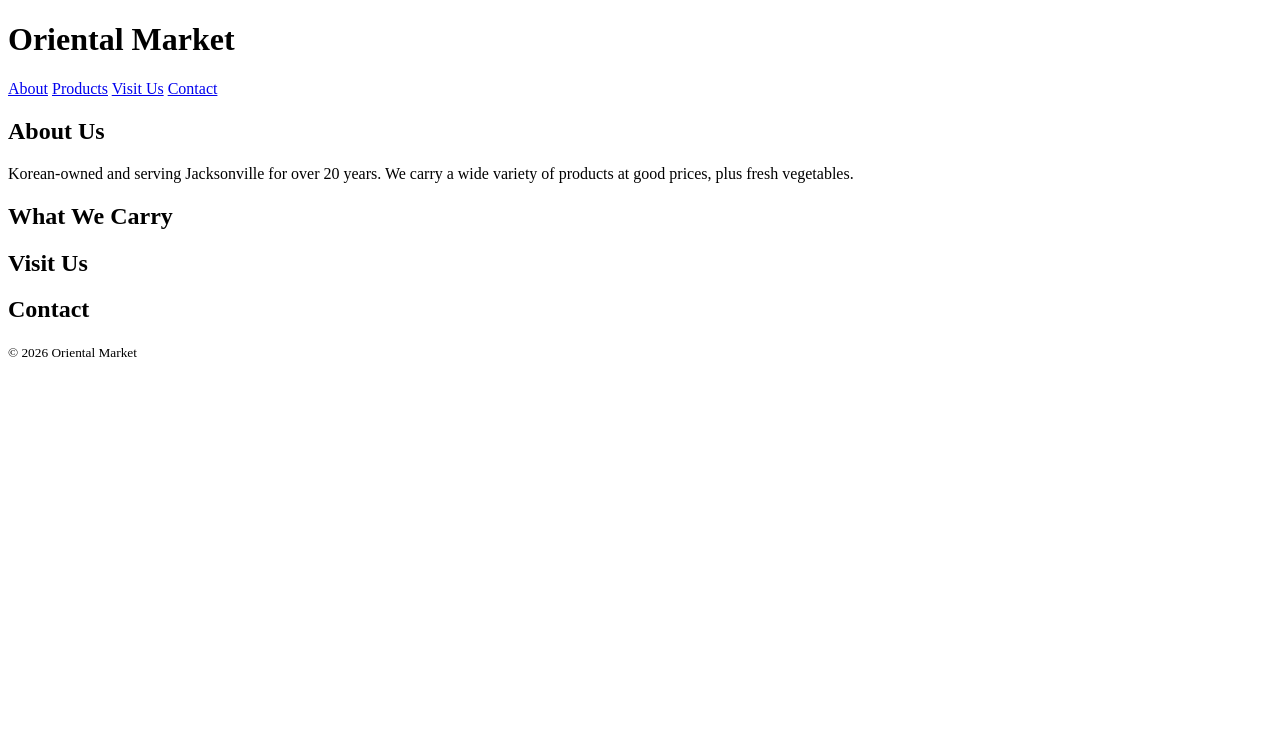
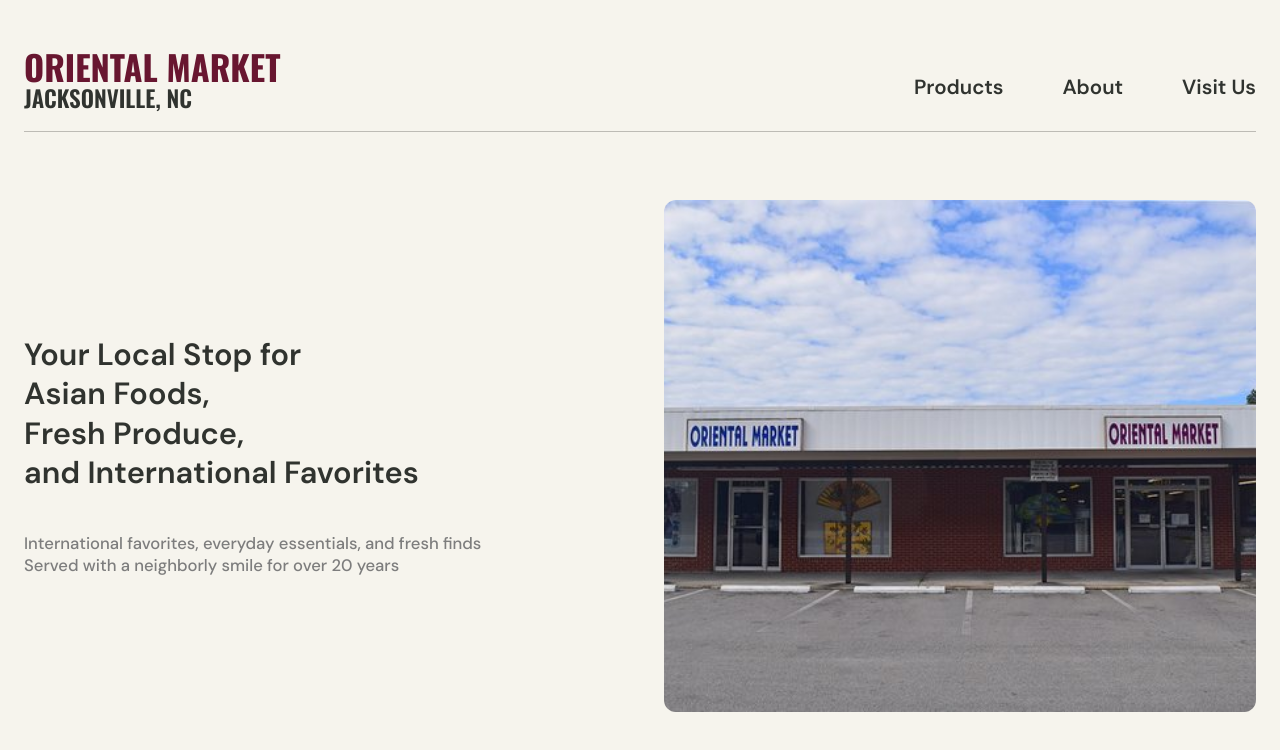
Before and after one commit to mannyrse/oriental-market-website, a plain HTML site: page index.html in a window 1280 px wide. Drawn offline with nearby package versions, Linux system fonts and the light colour scheme.

Commit message:
made basic hero section for site

```diff
--- a/index.html
+++ b/index.html
@@ -5,45 +5,56 @@
     <meta charset="UTF-8">
     <meta name="viewport" content="width=device-width, initial-scale=1.0">
     <title>Oriental Market | Jacksonville, NC</title>
+    <meta name="description"
+        content="Korean-owned market in Jacksonville, NC, serving the community for over 20 years. Asian foods, fresh produce, and international favorites.">
+
+    <link rel="preconnect" href="https://fonts.googleapis.com">
+    <link rel="preconnect" href="https://fonts.gstatic.com" crossorigin>
+    <link href="https://fonts.googleapis.com/css2?family=DM+Sans:wght@500;600&family=Oswald:wght@600;700&display=swap"
+        rel="stylesheet">
     <link rel="stylesheet" href="styles.css">
 </head>
 
 <body>
 
-    <header>
-        <h1>Oriental Market</h1>
-        <nav>
-            <a href="#about">About</a>
-            <a href="#products">Products</a>
-            <a href="#visit">Visit Us</a>
-            <a href="#contact">Contact</a>
-        </nav>
+    <header class="site-header">
+        <div class="container header-inner">
+            <a href="#" class="logo" aria-label="Oriental Market, Jacksonville, NC">
+                <span class="logo-name">Oriental Market</span>
+                <span class="logo-sub">Jacksonville, NC</span>
+            </a>
+
+            <nav class="nav" aria-label="Main">
+                <a href="#products">Products</a>
+                <a href="#about">About</a>
+                <a href="#visit">Visit Us</a>
+            </nav>
+        </div>
     </header>
 
     <main>
-        <section id="about">
-            <h2>About Us</h2>
-            <p>Korean-owned and serving Jacksonville for over 20 years. We carry a wide variety of products at good
-                prices, plus fresh vegetables.</p>
-        </section>
+        <section class="hero">
+            <div class="container hero-inner">
+                <div class="hero-text">
+                    <h1>
+                        Your Local Stop for<br>
+                        Asian Foods,<br>
+                        Fresh Produce,<br>
+                        and International Favorites
+                    </h1>
+                    <p>
+                        International favorites, everyday essentials, and fresh finds<br>
+                        Served with a neighborly smile for over 20 years
+                    </p>
+                </div>
 
-        <section id="products">
-            <h2>What We Carry</h2>
-
-        </section>
-        <section id="visit">
-            <h2>Visit Us</h2>
-
-        </section>
-        <section id="contact">
-            <h2>Contact</h2>
-
+                <div class="hero-image">
+                    <img src="images/storefront.jpg" alt="Temporary placeholder image" width="800" height="800">
+                </div>
+            </div>
         </section>
     </main>
 
-    <footer>
-        <small>&copy; 2026 Oriental Market</small>
-    </footer>
 </body>
 
 </html>
--- a/styles.css
+++ b/styles.css
@@ -0,0 +1,171 @@
+/* Variables */
+
+:root {
+    --color-bg: #F6F4ED;
+    --color-logo: #681630;
+    --color-text: #30332F;
+    --color-subtext: #7D7D7D;
+    --color-line: #BDBBB5;
+
+    --font-body: "DM Sans", system-ui, sans-serif;
+    --font-logo: "Oswald", "Arial Narrow", sans-serif;
+
+    --container-width: 1250px;
+    --gutter: 1.5rem;
+}
+
+
+/* Base */
+
+*,
+*::before,
+*::after {
+    box-sizing: border-box;
+}
+
+body {
+    margin: 0;
+    background-color: var(--color-bg);
+    color: var(--color-text);
+    font-family: var(--font-body);
+    line-height: 1.5;
+}
+
+a {
+    color: inherit;
+    text-decoration: none;
+}
+
+img {
+    display: block;
+    max-width: 100%;
+}
+
+.container {
+    width: 100%;
+    max-width: calc(var(--container-width) + var(--gutter) * 2);
+    margin-inline: auto;
+    padding-inline: var(--gutter);
+}
+
+/* Header  */
+
+.header-inner {
+    display: flex;
+    align-items: flex-end;
+    justify-content: space-between;
+    gap: 1.5rem;
+    padding-top: 3rem;
+    padding-bottom: 1.25rem;
+    border-bottom: 1px solid var(--color-line);
+    /* keeps the line inside the content width, not full bleed */
+    max-width: var(--container-width);
+    padding-inline: 0;
+    margin-inline: auto;
+    width: calc(100% - var(--gutter) * 2);
+}
+
+.logo {
+    display: flex;
+    flex-direction: column;
+    line-height: 1.1;
+}
+
+.logo-name {
+    color: var(--color-logo);
+    font-family: var(--font-logo);
+    font-weight: 700;
+    font-size: clamp(1.6rem, 3vw, 2.15rem);
+    text-transform: uppercase;
+}
+
+.logo-sub {
+    color: var(--color-text);
+    font-family: var(--font-logo);
+    font-weight: 600;
+    font-size: clamp(1rem, 1.8vw, 1.45rem);
+    text-transform: uppercase;
+}
+
+.nav {
+    display: flex;
+    gap: clamp(1.25rem, 4.6vw, 5.5rem);
+    padding-bottom: 0.5rem;
+}
+
+.nav a {
+    font-weight: 600;
+    font-size: clamp(1rem, 1.6vw, 1.5rem);
+    color: var(--color-text);
+}
+
+.nav a:hover,
+.nav a:focus-visible {
+    color: var(--color-logo);
+}
+
+/* Hero  */
+
+.hero {
+    min-height: calc(100vh - 9.5rem);
+    display: flex;
+    align-items: center;
+    padding-block: 3rem;
+}
+
+.hero-inner {
+    display: grid;
+    grid-template-columns: 1fr 1fr;
+    align-items: center;
+    gap: 3rem;
+    max-width: var(--container-width);
+    padding-inline: 0;
+    width: calc(100% - var(--gutter) * 2);
+}
+
+.hero-text h1 {
+    margin: 0 0 2.5rem;
+    font-weight: 600;
+    font-size: clamp(1.6rem, 2.4vw, 2.25rem);
+    line-height: 1.28;
+    color: var(--color-text);
+}
+
+.hero-text p {
+    margin: 0;
+    font-weight: 400;
+    font-size: clamp(1rem, 1.3vw, 1.25rem);
+    line-height: 1.3;
+    color: var(--color-subtext);
+}
+
+.hero-image img {
+    width: 100%;
+    aspect-ratio: 1 / 1;
+    max-height: 32rem;
+    margin-left: auto;
+    object-fit: cover;
+    border-radius: 12px;
+}
+
+/* Small Screens  */
+
+@media (max-width: 760px) {
+    .header-inner {
+        padding-top: 1.5rem;
+    }
+
+    .hero {
+        min-height: 0;
+    }
+
+    .hero-inner {
+        grid-template-columns: 1fr;
+        gap: 2rem;
+    }
+
+    .hero-image img {
+        max-height: 20rem;
+        margin-inline: auto;
+    }
+}
```
Also changed, not shown: images/storefront.jpg (added).
